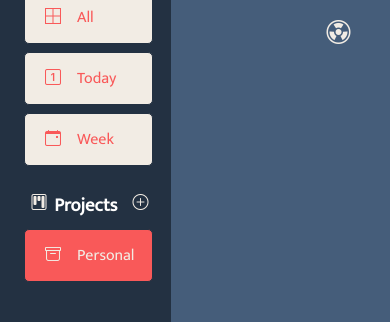
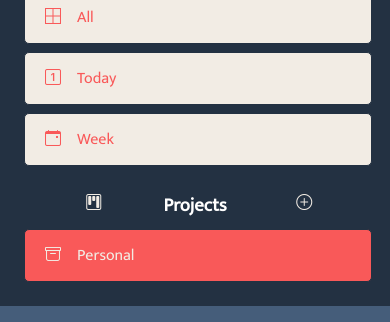
Before and after one commit to angelr1076/Odin-Todo-App, a website built with webpack: page src/index.html in a window 390 px wide. Shown: the part 155-477 px from the top of the page. Built offline with nearby package versions, Linux system fonts and the light colour scheme.

Commit message:
Updated sidebar container media query to display flex column and resized lower container to 100% in mobile view

```diff
--- a/src/styles/style.css
+++ b/src/styles/style.css
@@ -209,7 +209,6 @@ a:hover {
 .delete-all {
   display: flex;
   justify-content: flex-end;
-  align-items: center;
   color: var(--vanilla);
   font-size: 1.5rem;
 }
@@ -401,9 +400,6 @@ input[type="date"] {
 }
 
 @media screen and (max-width: 600px) {
-  .sidebar-container {
-  }
-
   .editor {
     width: 225px;
   }
@@ -424,4 +420,13 @@ input[type="date"] {
     flex-direction: column;
     align-items: flex-start;
   }
+
+  .lower-container {
+    flex-direction: column;
+    height: 100%;
+  }
+
+  .delete-all, .footer {
+    display: none;
+  }
 }
```
